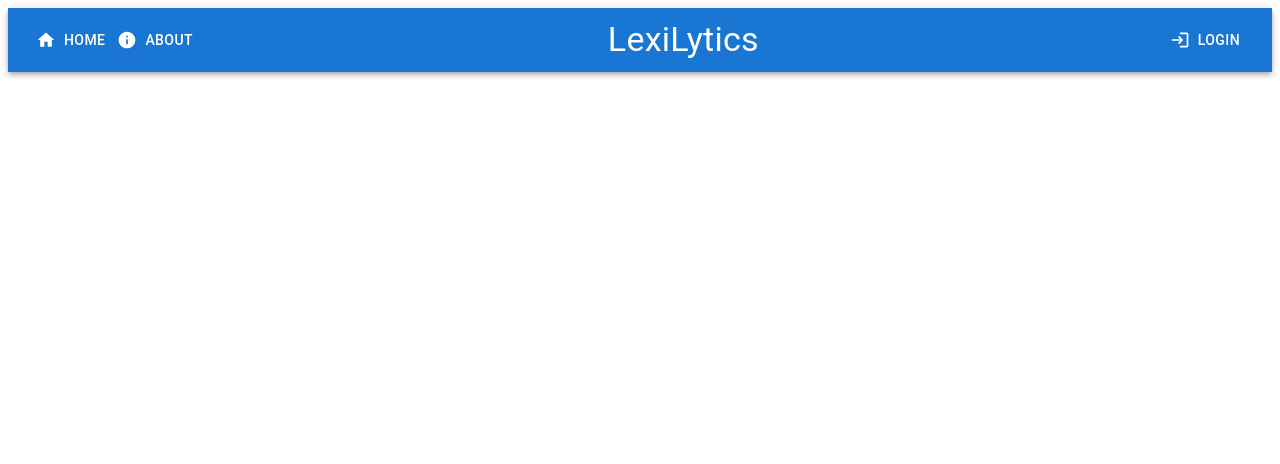
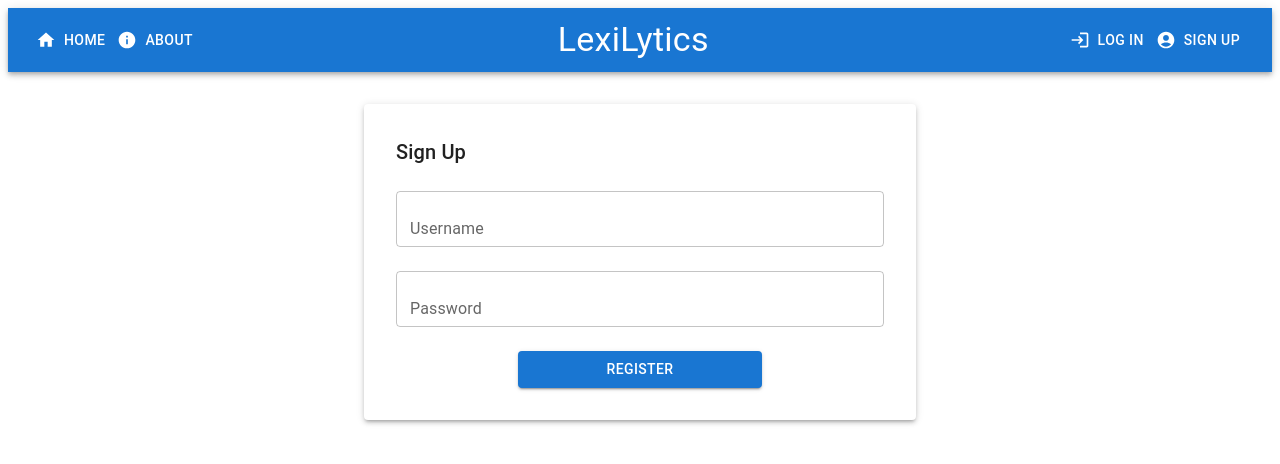
Before and after one commit to KhaledHussein1/BookStats, a React (Vite) app in the folder frontend/: page /register in a window 1280 px wide. Shown: the top 464 px of the page. Built offline with nearby package versions, Linux system fonts and the light colour scheme; no server answers.

Commit message:
login & registration

```diff
--- a/frontend/src/App.jsx
+++ b/frontend/src/App.jsx
@@ -3,7 +3,9 @@ import { BrowserRouter as Router, Route, Routes } from 'react-router-dom';
 import AnalysisResults from "./components/pages/AnalysisResults";
 import Home from './components/pages/Home';
 import AppBar from './components/navbar/NavBar';
-import './App.css'
+import LoginPage from './components/pages/LoginPage';
+import RegisterPage from './components/pages/RegisterPage';
+import './App.css';
 
 function App() {
   const [texts, setTexts] = useState([])
@@ -11,8 +13,8 @@ function App() {
   const [currentText, setCurrentText] = useState({})
 
   useEffect(() => {
-    fetchTexts()
-  }, [])
+    fetchTexts();
+  }, []);
 
   const fetchTexts = async () => {
     const response = await fetch("http://127.0.0.1:5000/texts")
@@ -50,6 +52,10 @@ function App() {
           element={<Home texts={texts} openEditModal={openEditModal} openCreateModal={openCreateModal} isModalOpen={isModalOpen} currentText={currentText} onUpdate={onUpdate} closeModal={closeModal}/>}
         />
         <Route path="/analysis-results" element={<AnalysisResults />} />
+        {/* Define route for the login page */}
+        <Route path="/login" element={<LoginPage />} />
+        {/* Define route for the signup page */}
+        <Route path="/register" element={<RegisterPage />} />
       </Routes>
     </Router>
   );
--- /dev/null
+++ b/frontend/src/api/authService.js
@@ -0,0 +1,54 @@
+// Base URL for the API
+const BASE_URL = "http://127.0.0.1:5000";
+
+// API endpoint for user login
+const LOGIN_URL = '/login';
+
+// API endpoint for user registration
+const REGISTER_URL = '/register';
+
+// Function to make a POST request to register a new user
+export const register = async (formData) => {
+  try {
+    const response = await fetch(`${BASE_URL}${REGISTER_URL}`, {
+      method: 'POST',
+      headers: {
+        'Content-Type': 'application/json'
+      },
+      body: JSON.stringify(formData)
+    });
+
+    if (!response.ok) {
+      const errorData = await response.json();
+      throw new Error(errorData.message);
+    }
+
+    return await response.json();
+  } catch (error) {
+    console.error("Error registering user:", error);
+    throw error;
+  }
+};
+
+// Function to make a POST request to login a user
+export const login = async (formData) => {
+  try {
+    const response = await fetch(`${BASE_URL}${LOGIN_URL}`, {
+      method: 'POST',
+      headers: {
+        'Content-Type': 'application/json'
+      },
+      body: JSON.stringify(formData)
+    });
+
+    if (!response.ok) {
+      const errorData = await response.json();
+      throw new Error(errorData.message);
+    }
+
+    return await response.json();
+  } catch (error) {
+    console.error("Error logging in:", error);
+    throw error;
+  }
+};
--- /dev/null
+++ b/frontend/src/components/Pages/LoginPage.jsx
@@ -0,0 +1,13 @@
+import React from 'react';
+import { Container } from '@mui/material';
+import LoginForm from '../auth/LoginForm'; // Import LoginForm component
+
+const LoginPage = () => {
+  return (
+    <Container maxWidth="sm">
+      <LoginForm />
+    </Container>
+  );
+};
+
+export default LoginPage;
--- /dev/null
+++ b/frontend/src/components/Pages/RegisterPage.jsx
@@ -0,0 +1,13 @@
+import React from 'react';
+import { Container } from '@mui/material';
+import RegisterForm from '../auth/RegisterForm';
+
+const RegisterPage = () => {
+  return (
+    <Container maxWidth="sm">
+      <RegisterForm />
+    </Container>
+  );
+};
+
+export default RegisterPage;
--- /dev/null
+++ b/frontend/src/components/auth/LoginForm.jsx
@@ -0,0 +1,61 @@
+import React, { useState } from 'react';
+import { Grid, Button, TextField, Typography, Paper, Box } from '@mui/material';
+import { useNavigate } from 'react-router-dom';
+import { login } from '../../api/authService'; // Import login API function
+
+const LoginForm = () => {
+  const navigate = useNavigate();
+  const [formData, setFormData] = useState({
+    username: '',
+    password: ''
+  });
+
+  const handleChange = (e) => {
+    setFormData({ ...formData, [e.target.name]: e.target.value });
+  };
+
+  const handleSubmit = async (e) => {
+    e.preventDefault();
+    try {
+      await login(formData); // Call login API function
+      navigate('/'); // Redirect to home page after successful login
+    } catch (error) {
+      console.error('Login failed:', error);
+      // Handle login error (e.g., display error message to user)
+    }
+  };
+
+  return (
+    <Box sx={{ display: 'flex', justifyContent: 'center', marginTop: 4 }}>
+      <Paper elevation={3} sx={{ padding: 4 }}>
+        <Typography variant="h6" gutterBottom>Login</Typography>
+        <form onSubmit={handleSubmit}>
+          <TextField
+            fullWidth
+            margin="normal"
+            label="Username"
+            name="username"
+            value={formData.username}
+            onChange={handleChange}
+          />
+          <TextField
+            fullWidth
+            margin="normal"
+            label="Password"
+            type="password"
+            name="password"
+            value={formData.password}
+            onChange={handleChange}
+          />
+            <Grid item xs={12} sx={{ display: 'flex', justifyContent: 'center', marginTop: 2 }}>
+                <Button type="submit" variant="contained" color="primary" sx={{ width: '50%' }}>
+                  Log In
+                </Button>
+            </Grid>
+        </form>
+      </Paper>
+    </Box>
+  );
+};
+
+export default LoginForm;
--- /dev/null
+++ b/frontend/src/components/auth/RegisterForm.jsx
@@ -0,0 +1,61 @@
+import React, { useState } from 'react';
+import { Grid, TextField, Button, Paper, Typography, Box } from '@mui/material';
+import { register } from '../../api/authService';
+
+const RegisterForm = () => {
+  const [formData, setFormData] = useState({
+    username: '',
+    password: ''
+  });
+
+  const handleChange = (e) => {
+    setFormData({ ...formData, [e.target.name]: e.target.value });
+  };
+
+  const handleSubmit = async (e) => {
+    e.preventDefault();
+    try {
+      const response = await register(formData);
+      console.log(response); // Optionally handle successful registration
+    } catch (error) {
+      console.error("Registration failed:", error.message);
+      // Optionally display an error message to the user
+    }
+  };
+
+  return (
+    <Box sx={{ display: 'flex', justifyContent: 'center', marginTop: 4 }}>
+      <Paper elevation={3} sx={{ padding: 4 }}>
+        <Typography variant="h6" gutterBottom>Sign Up</Typography>
+        <form onSubmit={handleSubmit}>
+              <TextField
+                name="username"
+                label="Username"
+                variant="outlined"
+                fullWidth
+                margin="normal"
+                value={formData.username}
+                onChange={handleChange}
+              />
+              <TextField
+                name="password"
+                label="Password"
+                type="password"
+                variant="outlined"
+                fullWidth
+                margin="normal"
+                value={formData.password}
+                onChange={handleChange}
+              />
+              <Grid item xs={12} sx={{ display: 'flex', justifyContent: 'center', marginTop: 2 }}>
+                <Button type="submit" variant="contained" color="primary" sx={{ width: '50%' }}>
+                  Register
+                </Button>
+              </Grid>
+        </form>
+      </Paper>
+    </Box>
+  );
+};
+
+export default RegisterForm;
--- a/frontend/src/components/navbar/NavBar.jsx
+++ b/frontend/src/components/navbar/NavBar.jsx
@@ -4,12 +4,21 @@ import { useNavigate } from 'react-router-dom';
 import HomeIcon from '@mui/icons-material/Home';
 import LoginIcon from '@mui/icons-material/Login';
 import InfoIcon from '@mui/icons-material/Info';
+import AccountCircleIcon from '@mui/icons-material/AccountCircle';
 
 const NavBar = () => {
   const navigate = useNavigate();
 
   const handleHomeClick = () => {
     navigate('/');
+  };
+
+  const handleLoginClick = () => {
+    navigate('/login');
+  };
+
+  const handleSignupClick = () => {
+    navigate('/register');
   };
 
   return (
@@ -23,7 +32,10 @@ const NavBar = () => {
           LexiLytics
         </Typography>
         <Box sx={{ display: 'flex', alignItems: 'center', marginLeft: 'auto' }}>
-          <Button color="inherit" startIcon={<LoginIcon />}>Login</Button>
+          <Button color="inherit" startIcon={<LoginIcon />} onClick={handleLoginClick}>Log in</Button>
+        </Box>
+        <Box sx={{ display: 'flex', alignItems: 'center', marginLeft: 'auto' }}>
+          <Button color="inherit" startIcon={<AccountCircleIcon />} onClick={handleSignupClick}>Sign Up</Button>
         </Box>
       </Toolbar>
     </AppBar>
```
Also changed, not shown: frontend/src/components/auth/LogoutButton.jsx (added), 2 other files (tests, documents, lock files or other folders).
